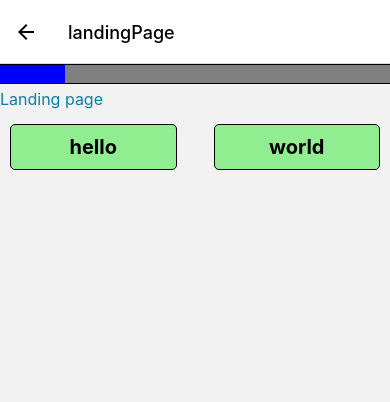
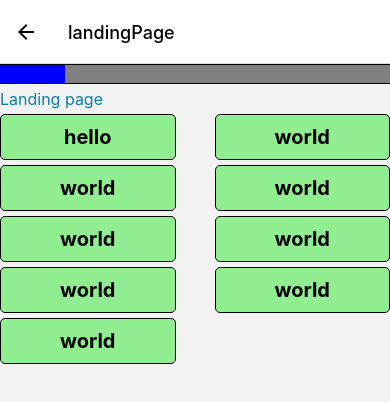
Before and after one commit to corentinfoure/tom-hackaton, a React Native app: screen /landingPage in a window 390 px wide. Shown: the top 402 px of the page. Built offline with nearby package versions, Linux system fonts and the light colour scheme.

Commit message:
update layouts

```diff
--- /dev/null
+++ b/app/SpeechCreate/QuestionTemplate.tsx
@@ -0,0 +1,41 @@
+import { CustomButton } from "@/components/shared/CustomButton";
+import { InputText } from "@/components/shared/InputText";
+import { ThemedText } from "@/components/style/ThemedText";
+import { useState } from "react";
+import { View } from "react-native";
+
+type QuestionTemplateProps = {
+  id: string;
+  title: string;
+  examples: string[];
+  suggestions: string[];
+  answer?: string;
+  onNext: () => void;
+};
+
+export const QuestionTemplate: React.FC<QuestionTemplateProps> = ({
+  id,
+  title,
+  suggestions,
+  examples,
+  answer,
+  onNext,
+}) => {
+  const [value, setValue] = useState<string | undefined>(answer);
+  return (
+    <View style={{ marginTop: 20, paddingHorizontal: 16 }}>
+      <ThemedText type="title">{title}</ThemedText>
+      {examples.length > 0 && (
+        <View style={{ paddingLeft: 20 }}>
+          {examples.map((example, index) => (
+            <ThemedText key={index} type="default">
+              {`• ` + example}
+            </ThemedText>
+          ))}
+        </View>
+      )}
+      <InputText value={answer} onChangeText={setValue} largeInput />
+      <CustomButton title="Valider" handleOnPress={onNext} />
+    </View>
+  );
+};
--- a/app/SpeechCreate/SpeechCreate.navigator.tsx
+++ b/app/SpeechCreate/SpeechCreate.navigator.tsx
@@ -11,7 +11,7 @@ const Routes = {
 } as const;
 
 type SpeechCreateNavigatorParamsList = {
-  [Routes.Root]: undefined;
+  [Routes.Root]: { step: number };
 };
 
 type Routes = (typeof Routes)[keyof typeof Routes];
@@ -48,6 +48,9 @@ export const SpeechCreateNavigator = () => {
         options={{
           title: "Créer une prise de parole",
         }}
+        initialParams={{
+          step: 0,
+        }}
       />
     </Stack.Navigator>
   );
--- a/app/SpeechCreate/SpeechCreate.tsx
+++ b/app/SpeechCreate/SpeechCreate.tsx
@@ -1,4 +1,7 @@
+import { ProgressBar } from "@/components/shared/ProgressBar";
+import { QuestionTemplate } from "./QuestionTemplate";
 import { SpeechCreateRouteParams } from "./SpeechCreate.navigator";
+import { View } from "react-native";
 
 type SpeechCreateProps = SpeechCreateRouteParams<"root">;
 
@@ -6,5 +9,18 @@ export const SpeechCreate: React.FC<SpeechCreateProps> = ({
   navigation,
   route,
 }) => {
-  return null;
+  return (
+    <View style={{ flex: 1, backgroundColor: "white" }}>
+      <QuestionTemplate
+        id="1"
+        answer={undefined}
+        title="Qui je suis"
+        examples={["example 1", "example 2"]}
+        suggestions={[]}
+        onNext={() => {
+          navigation.push("root", { step: route.params.step + 1 });
+        }}
+      />
+    </View>
+  );
 };
--- a/app/home.tsx
+++ b/app/home.tsx
@@ -1,6 +1,6 @@
 import { RootRouteParams } from "@/App";
-import type { ItemData } from "@/components/shared/Container3Layout";
-import { Container3Layout } from "@/components/shared/Container3Layout";
+import type { ItemData } from "@/components/shared/ContainerFullWidth";
+import { ContainerFullWidth } from "@/components/shared/ContainerFullWidth";
 import { ThemedText } from "@/components/style/ThemedText";
 import { useEffect } from "react";
 import { Pressable, SafeAreaView, StyleSheet, View } from "react-native";
@@ -41,7 +41,7 @@ export const Home: React.FC<HomeProps> = ({ navigation }) => {
 
   return (
     <SafeAreaView style={styles.titleContainer}>
-      <Container3Layout items={items} />
+      <ContainerFullWidth items={items} />
     </SafeAreaView>
   );
 };
@@ -50,6 +50,7 @@ const styles = StyleSheet.create({
   titleContainer: {
     flexDirection: "column",
     alignItems: "center",
-    marginTop: 20,
+    paddingTop: 20,
+    backgroundColor: "white",
   },
 });
--- a/app/landingPage.tsx
+++ b/app/landingPage.tsx
@@ -1,15 +1,25 @@
-import { ThemedText } from '@/components/style/ThemedText'
-import { Pressable, View, StyleSheet } from 'react-native'
-import { ProgressBar } from '@/components/shared/ProgressBar'
-import { Container2Layout } from '@/components/shared/Container2Layout'
-import { RootRouteParams } from "@/App"
+import { ThemedText } from "@/components/style/ThemedText";
+import { Pressable, View, StyleSheet } from "react-native";
+import { ProgressBar } from "@/components/shared/ProgressBar";
+import {
+  ContainerHalfWidth,
+  ItemData,
+} from "@/components/shared/ContainerHalfWidth";
+import { RootRouteParams } from "@/App";
 
-type LandingPageProps = RootRouteParams<"landingPage">
+type LandingPageProps = RootRouteParams<"landingPage">;
 
-const items = [
-  {label: 'hello'},
-  {label: 'world'},
-]
+const items: ItemData[] = [
+  { label: "hello", onPress: () => console.log("hello") },
+  { label: "world", onPress: () => console.log("world") },
+  { label: "world", onPress: () => console.log("world") },
+  { label: "world", onPress: () => console.log("world") },
+  { label: "world", onPress: () => console.log("world") },
+  { label: "world", onPress: () => console.log("world") },
+  { label: "world", onPress: () => console.log("world") },
+  { label: "world", onPress: () => console.log("world") },
+  { label: "world", onPress: () => console.log("world") },
+];
 
 export const LandingPage: React.FC<LandingPageProps> = ({
   navigation,
@@ -17,24 +27,24 @@ export const LandingPage: React.FC<LandingPageProps> = ({
 }) => {
   return (
     <View>
-        <ProgressBar currentStep={1} totalSteps={6} />
-        <Pressable onPress={() => navigation.navigate('home')}>
-          <ThemedText type='link'>Landing page</ThemedText>
-        </Pressable>
-        <Container2Layout items={items} />
+      <ProgressBar currentStep={1} totalSteps={6} />
+      <Pressable onPress={() => navigation.navigate("home")}>
+        <ThemedText type="link">Landing page</ThemedText>
+      </Pressable>
+      <ContainerHalfWidth items={items} spacing={5} />
     </View>
-  )
-}
+  );
+};
 
-const styles=StyleSheet.create({
-  container:{
-      flex:1,
-      justifyContent:'center',
-      alignItems:'center'
+const styles = StyleSheet.create({
+  container: {
+    flex: 1,
+    justifyContent: "center",
+    alignItems: "center",
   },
-  buttonsContainer:{
-      flexDirection:'row',
-      justifyContent:'space-between',
-      marginHorizontal: 10
-  }
-})
+  buttonsContainer: {
+    flexDirection: "row",
+    justifyContent: "space-between",
+    marginHorizontal: 10,
+  },
+});
--- a/components/shared/Container3Layout.tsx
+++ b/components/shared/ContainerFullWidth.tsx
@@ -13,7 +13,7 @@ export type ItemData = {
   image: ImageSourcePropType;
 } & Omit<PressableProps, "style">;
 
-export const Container3Layout: React.FC<{ items: ItemData[] }> = ({
+export const ContainerFullWidth: React.FC<{ items: ItemData[] }> = ({
   items,
 }) => {
   return (
@@ -53,11 +53,12 @@ const styles = StyleSheet.create({
     width: "90%",
     justifyContent: "center",
     alignItems: "center",
+    flex: 1,
   },
   imageContainer: {},
   image: {
-    width: 100,
-    height: 100,
+    // width: 100,
+    // height: 100,
   },
   title: {
     marginVertical: 5,
--- /dev/null
+++ b/components/shared/ContainerHalfWidth.tsx
@@ -0,0 +1,50 @@
+import { View, StyleSheet } from "react-native";
+import { CustomButton } from "./CustomButton";
+
+export type ItemData = {
+  label: string;
+  onPress: () => void;
+};
+
+export const ContainerHalfWidth: React.FC<{
+  items: ItemData[];
+  spacing: number;
+}> = ({ items, spacing }) => {
+  return (
+    <View style={styles.container}>
+      {items.map((item, index, items) => {
+        if (index % 2 === 0) {
+          return (
+            <View
+              key={index}
+              style={{
+                flexDirection: "row",
+                justifyContent: "space-between",
+                marginTop: index > 0 ? spacing : 0,
+              }}
+            >
+              <CustomButton title={item.label} handleOnPress={item.onPress} />
+              {items[index + 1] && (
+                <CustomButton
+                  title={items[index + 1].label}
+                  handleOnPress={items[index + 1].onPress}
+                />
+              )}
+            </View>
+          );
+        }
+        return null;
+      })}
+    </View>
+  );
+};
+
+const styles = StyleSheet.create({
+  container: {
+    // Add styles if needed
+  },
+  buttonsContainer: {
+    flexDirection: "row",
+    justifyContent: "space-between",
+  },
+});
--- a/components/shared/CustomButton.tsx
+++ b/components/shared/CustomButton.tsx
@@ -1,43 +1,55 @@
-import { View, Pressable, StyleSheet } from 'react-native'
-import { ThemedText } from '../style/ThemedText'
-import { Ionicons } from "@expo/vector-icons"
-import React from 'react'
+import { View, Pressable, StyleSheet } from "react-native";
+import { ThemedText } from "../style/ThemedText";
+import { Ionicons } from "@expo/vector-icons";
+import React from "react";
 
-type IoniconNames = keyof typeof Ionicons.glyphMap
+type IoniconNames = keyof typeof Ionicons.glyphMap;
 
 type ButtonType = {
-    title: string
-    handleOnPress: () => void
-    leftIcon?: IoniconNames
-    rightIcon?: IoniconNames
-}
+  title: string;
+  handleOnPress: () => void;
+  leftIcon?: IoniconNames;
+  rightIcon?: IoniconNames;
+};
 
-export const CustomButton = ({title, handleOnPress, leftIcon, rightIcon}: ButtonType) => {
+export const CustomButton = ({
+  title,
+  handleOnPress,
+  leftIcon,
+  rightIcon,
+}: ButtonType) => {
   return (
     <Pressable style={styles.button} onPress={handleOnPress}>
-            { leftIcon ? <Ionicons name={leftIcon} size={24} color='black'/> : <View style={styles.emptyIcon}/>}
+      {leftIcon ? (
+        <Ionicons name={leftIcon} size={24} color="black" />
+      ) : (
+        <View style={styles.emptyIcon} />
+      )}
       <View>
-                <ThemedText type='subtitle'>{title}</ThemedText>
+        <ThemedText type="subtitle">{title}</ThemedText>
       </View>
-            { rightIcon ? <Ionicons name={rightIcon} size={24} color='black' /> : <View style={styles.emptyIcon}/> }
+      {rightIcon ? (
+        <Ionicons name={rightIcon} size={24} color="black" />
+      ) : (
+        <View style={styles.emptyIcon} />
+      )}
     </Pressable>
-    )
-}
+  );
+};
 
 const styles = StyleSheet.create({
   button: {
-        flexDirection: 'row',
-        backgroundColor: 'lightgreen',
+    flexDirection: "row",
+    backgroundColor: "lightgreen",
     padding: 10,
     borderWidth: 1,
-        alignItems: 'center',
-        justifyContent: 'space-between',
+    alignItems: "center",
+    justifyContent: "space-between",
     borderRadius: 5,
-        marginVertical: 10,
-        width: '45%'
+    width: "45%",
   },
   emptyIcon: {
     width: 24,
-        height: 24
-    }
-})
+    height: 24,
+  },
+});
--- a/components/shared/InputText.tsx
+++ b/components/shared/InputText.tsx
@@ -1,28 +1,32 @@
-import { TextInput, StyleSheet } from "react-native"
+import { TextInput, StyleSheet } from "react-native";
 
 type InputTextType = {
-    value: string
-    largeInput?: boolean
-    onChangeText: (value: string) => void
-}
+  value: string | undefined;
+  largeInput?: boolean;
+  onChangeText: (value: string) => void;
+};
 
-export const InputText = ({ value, largeInput, onChangeText }: InputTextType) => {
+export const InputText = ({
+  value,
+  largeInput,
+  onChangeText,
+}: InputTextType) => {
   return (
     <TextInput
       value={value}
       onChangeText={onChangeText}
       placeholder="Ecris ton texte ici..."
-            placeholderTextColor={'grey'}
+      placeholderTextColor={"grey"}
       multiline={largeInput}
-            style={[styles.normalInput, largeInput && styles.largeInput ]}
+      style={[styles.normalInput, largeInput && styles.largeInput]}
     />
-    )
-}
+  );
+};
 
-const styles=StyleSheet.create({
+const styles = StyleSheet.create({
   normalInput: {
     borderWidth: 1,
-        borderColor: 'black',
+    borderColor: "black",
     borderRadius: 5,
     padding: 10,
     marginVertical: 10,
@@ -31,4 +35,4 @@ const styles=StyleSheet.create({
     height: 400,
     fontSize: 20,
   },
-})
+});
```
Lines whose indentation alone changed are shown as unchanged.
